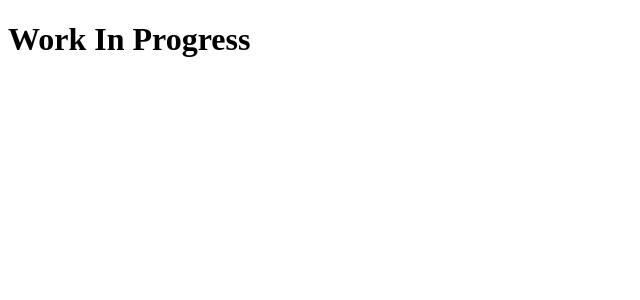
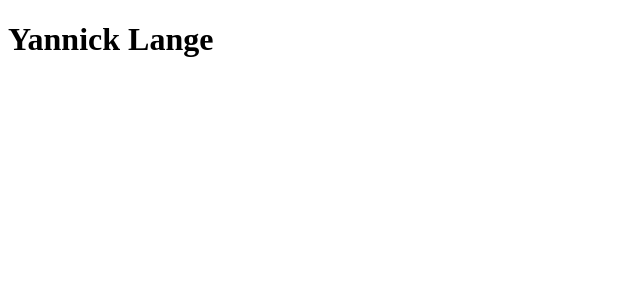
Before and after one commit to YannickLange/yannicklange.com, a SvelteKit app: page / in a window 1280 px wide. Shown: the top 300 px of the page, without its empty margins (0-640 px from the left). Built offline with nearby package versions, Linux system fonts and the light colour scheme.

Commit message:
change header to my name

```diff
--- a/src/routes/+page.svelte
+++ b/src/routes/+page.svelte
@@ -1 +1 @@
-<h1>Work In Progress</h1>
+<h1>Yannick Lange</h1>
```
